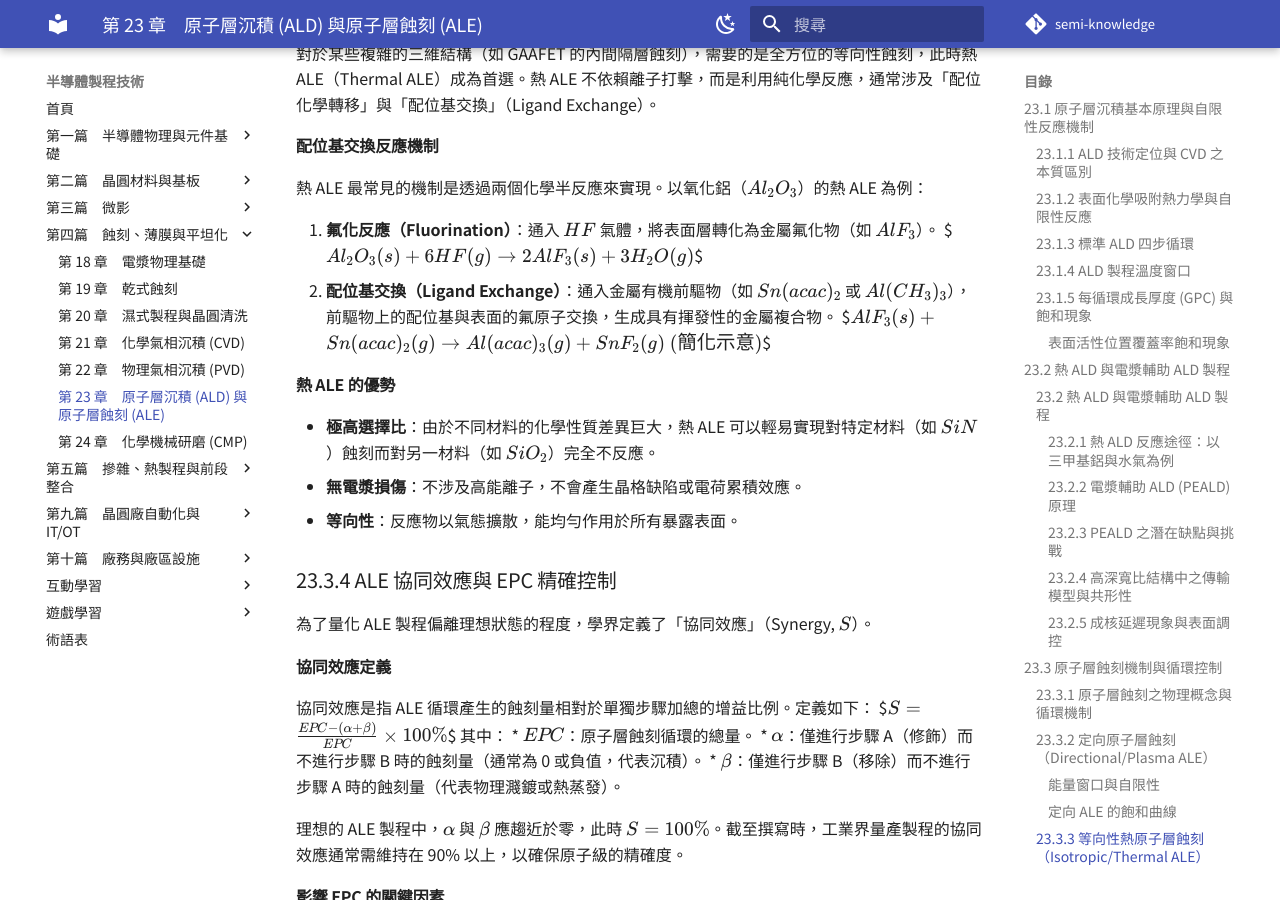
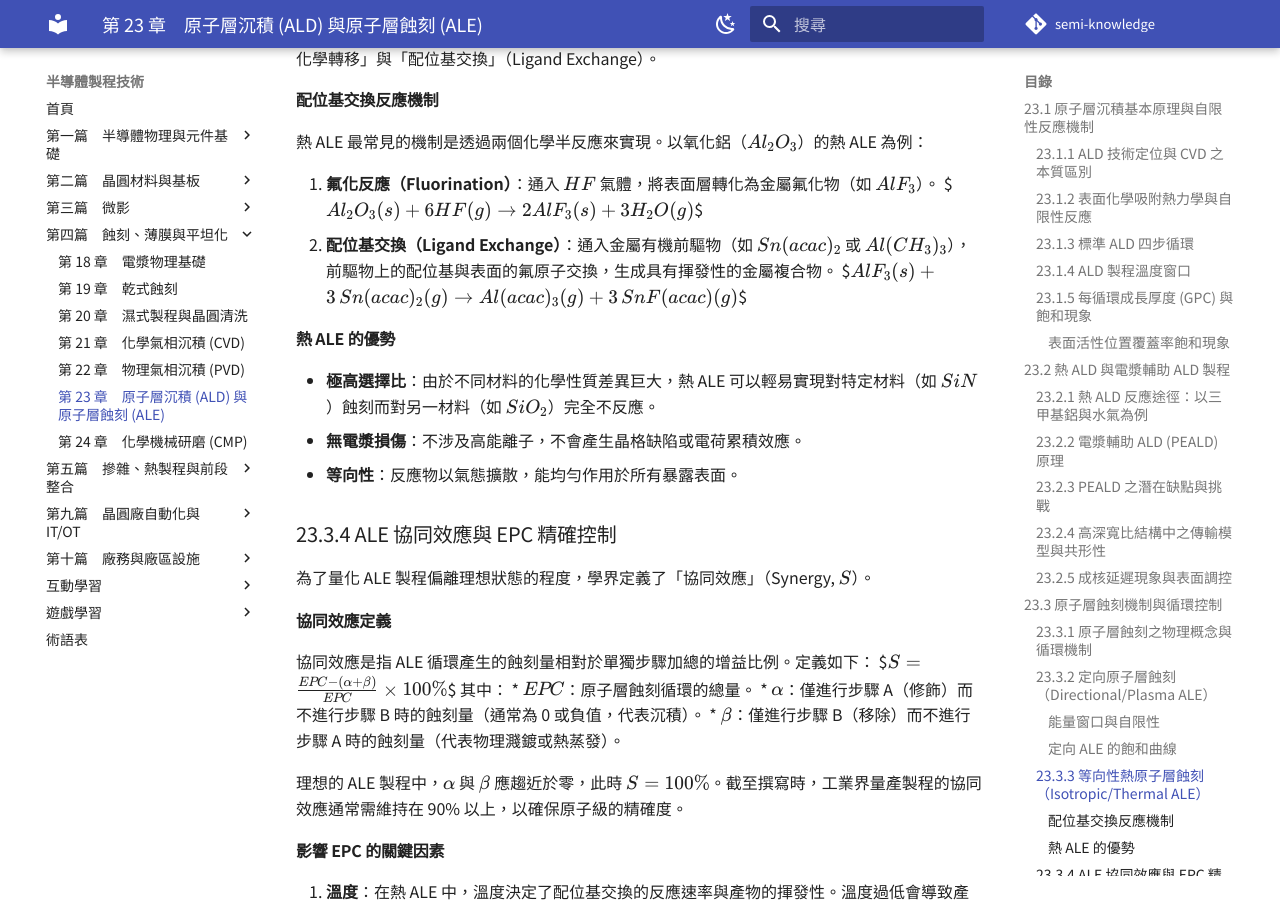
Before and after one commit to bkhotey4/semi-knowledge, an MkDocs documentation site: the page built from docs/part-04/04-06.md, in a window 1280 px wide and 900 px high, scrolled down 9809 px. Built offline with MkDocs 1.6.1 and Material for MkDocs 9.7.7, drawn with Linux system fonts in a browser that asks for light colours; comment, search, counter and statistics services are not loaded; some of the changed text lies outside the part shown.

Commit message:
更新網站

```diff
--- a/docs/part-04/04-06.md
+++ b/docs/part-04/04-06.md
@@ -110,8 +110,6 @@ $$
 </figure>
 
 ## 23.2 熱 ALD 與電漿輔助 ALD 製程
-
-### 23.2 熱 ALD 與電漿輔助 ALD 製程
 
 在原子層沉積（ALD）的技術分類中，依據驅動表面化學反應的能量來源不同，主要可分為熱原子層沉積（Thermal ALD）與電漿輔助原子層沉積（Plasma-Enhanced ALD, PEALD）。兩者雖皆遵循自限性（Self-limiting）反應機制，但在製程溫度、薄膜性質以及對高深寬比結構的覆蓋能力上存在顯著差異。
 
@@ -258,7 +256,7 @@ $$E_{th,mod} < E_{ion} < E_{th,bulk}$$
 1.  **氟化反應（Fluorination）**：通入 $HF$ 氣體，將表面層轉化為金屬氟化物（如 $AlF_3$）。
     $$Al_2O_3(s) + 6HF(g) \rightarrow 2AlF_3(s) + 3H_2O(g)$$
 2.  **配位基交換（Ligand Exchange）**：通入金屬有機前驅物（如 $Sn(acac)_2$ 或 $Al(CH_3)_3$），前驅物上的配位基與表面的氟原子交換，生成具有揮發性的金屬複合物。
-    $$AlF_3(s) + Sn(acac)_2(g) \rightarrow Al(acac)_3(g) + SnF_2(g) \text{ (簡化示意)}$$
+    $$AlF_3(s) + 3\,Sn(acac)_2(g) \rightarrow Al(acac)_3(g) + 3\,SnF(acac)(g)$$
 
 #### 熱 ALE 的優勢
 *   **極高選擇比**：由於不同材料的化學性質差異巨大，熱 ALE 可以輕易實現對特定材料（如 $SiN$）蝕刻而對另一材料（如 $SiO_2$）完全不反應。
```
Also changed, not shown: docs/models.md (+1 -1 lines), docs/part-04/04-07.md (+0 -1 lines), docs/part-05/05-01.md (+0 -2 lines), docs/part-05/05-03.md (+1 -1 lines).
